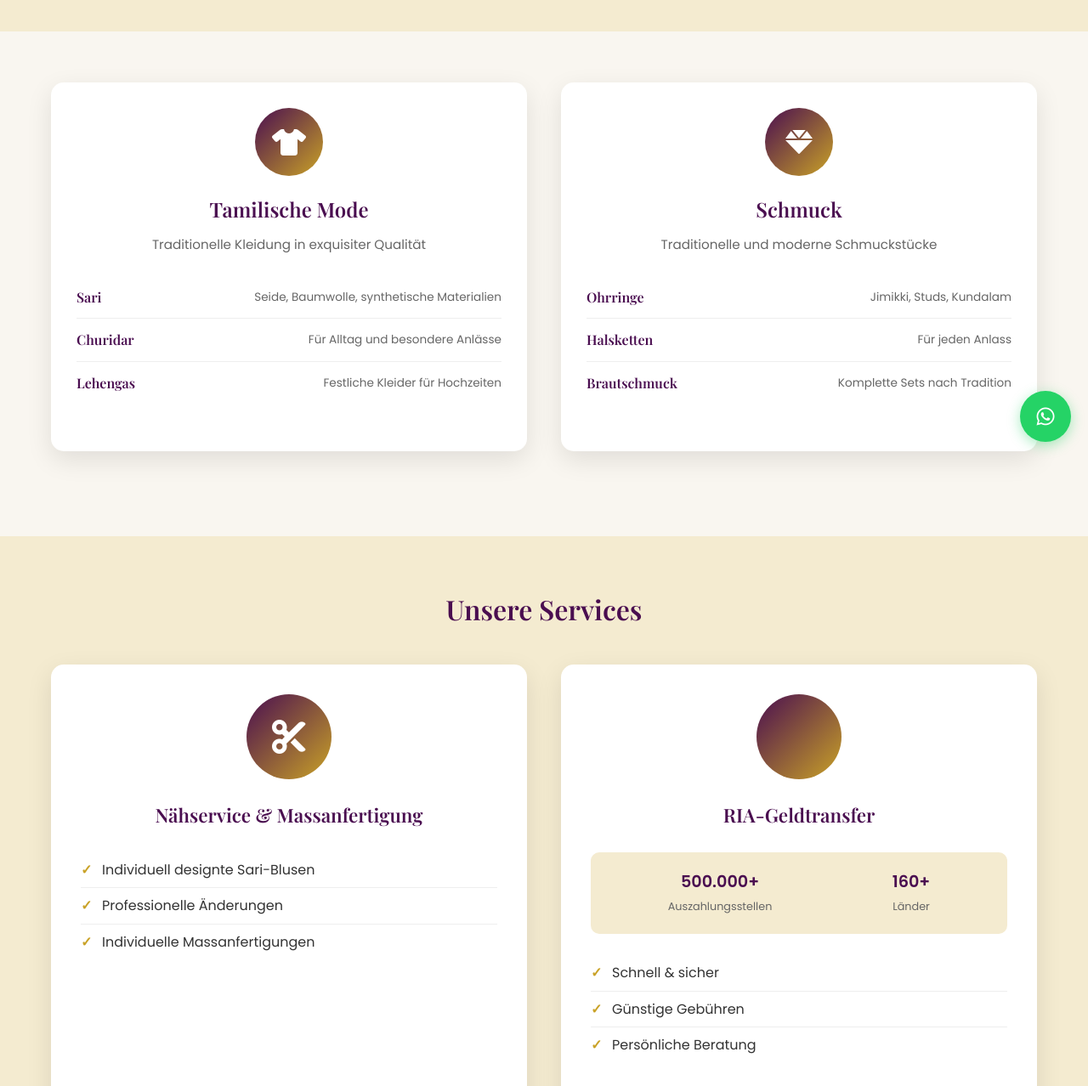
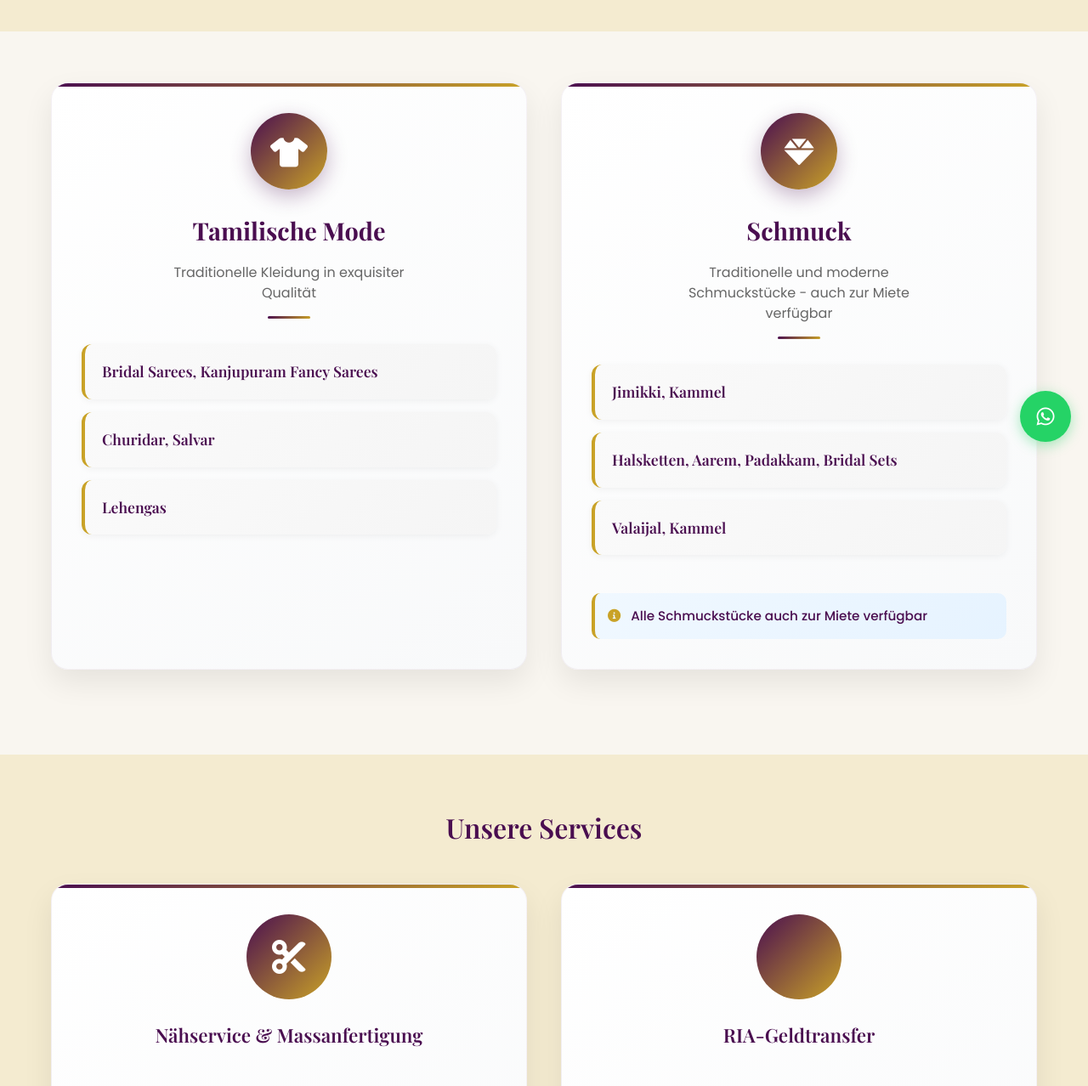
Before and after one commit to GAN-76/Najanam-Website, a plain HTML site: page produkte.html in a window 1280 px wide. Shown: the part 260-1538 px from the top of the page at 85% size. Drawn offline with nearby package versions, Linux system fonts and the light colour scheme.

```diff
--- a/css/style.css
+++ b/css/style.css
@@ -1181,82 +1181,162 @@
     grid-template-columns: repeat(auto-fit, minmax(350px, 1fr));
     gap: 40px;
     margin-bottom: 40px;
+    align-items: stretch;
 }
 
 .product-category {
-    background: white;
-    border-radius: 15px;
-    padding: 30px;
-    box-shadow: 0 10px 30px rgba(0, 0, 0, 0.1);
-    transition: transform 0.3s ease, box-shadow 0.3s ease;
+    background: linear-gradient(145deg, #ffffff, #f8f9fa);
+    border-radius: 20px;
+    padding: 35px;
+    box-shadow: 0 15px 35px rgba(0, 0, 0, 0.08);
+    transition: all 0.4s ease;
+    border: 1px solid rgba(74, 14, 80, 0.05);
+    position: relative;
+    overflow: hidden;
+    display: flex;
+    flex-direction: column;
+    min-height: 400px;
+}
+
+.product-category::before {
+    content: '';
+    position: absolute;
+    top: 0;
+    left: 0;
+    right: 0;
+    height: 4px;
+    background: linear-gradient(135deg, var(--primary-color), var(--secondary-color));
 }
 
 .product-category:hover {
-    transform: translateY(-5px);
-    box-shadow: 0 20px 40px rgba(0, 0, 0, 0.15);
+    transform: translateY(-8px);
+    box-shadow: 0 25px 50px rgba(0, 0, 0, 0.12);
+    border-color: rgba(74, 14, 80, 0.1);
 }
 
 .category-header {
     text-align: center;
-    margin-bottom: 25px;
+    margin-bottom: 30px;
+    position: relative;
+}
+
+.category-header::after {
+    content: '';
+    width: 50px;
+    height: 3px;
+    background: linear-gradient(135deg, var(--primary-color), var(--secondary-color));
+    display: block;
+    margin: 15px auto 0;
+    border-radius: 2px;
 }
 
 .category-icon {
-    width: 80px;
-    height: 80px;
+    width: 90px;
+    height: 90px;
     background: linear-gradient(135deg, var(--primary-color), var(--secondary-color));
     border-radius: 50%;
     display: flex;
     align-items: center;
     justify-content: center;
-    margin: 0 auto 20px;
+    margin: 0 auto 25px;
+    box-shadow: 0 8px 25px rgba(74, 14, 80, 0.3);
+    transition: all 0.3s ease;
+}
+
+.category-icon:hover {
+    transform: scale(1.05);
+    box-shadow: 0 12px 35px rgba(74, 14, 80, 0.4);
 }
 
 .category-icon i {
-    font-size: 2rem;
+    font-size: 2.2rem;
     color: white;
 }
 
 .category-header h2 {
     color: var(--primary-color);
-    margin-bottom: 10px;
-    font-size: 1.5rem;
+    margin-bottom: 15px;
+    font-size: 1.8rem;
+    font-weight: 700;
 }
 
 .category-header p {
     color: #666;
     margin-bottom: 0;
-    font-size: 0.95rem;
+    font-size: 1rem;
+    line-height: 1.5;
+    max-width: 280px;
+    margin-left: auto;
+    margin-right: auto;
+}
+
+.category-items {
+    flex: 1;
+    display: flex;
+    flex-direction: column;
+    justify-content: center;
 }
 
 .item-list {
     margin-bottom: 25px;
+    flex: 1;
 }
 
 .item {
-    display: flex;
-    justify-content: space-between;
-    align-items: center;
-    padding: 12px 0;
-    border-bottom: 1px solid #eee;
+    background: linear-gradient(135deg, #fafafa, #f5f5f5);
+    border-radius: 12px;
+    padding: 20px;
+    margin-bottom: 15px;
+    border-left: 4px solid var(--secondary-color);
+    transition: all 0.3s ease;
+    box-shadow: 0 2px 8px rgba(0, 0, 0, 0.05);
+}
+
+.item:hover {
+    transform: translateX(5px);
+    box-shadow: 0 4px 15px rgba(0, 0, 0, 0.1);
+    border-left-color: var(--primary-color);
 }
 
 .item:last-child {
-    border-bottom: none;
+    margin-bottom: 0;
 }
 
 .item h4 {
     color: var(--primary-color);
     margin: 0;
-    font-size: 1rem;
+    font-size: 1.1rem;
     font-weight: 600;
+    line-height: 1.4;
+    font-family: var(--header-font);
 }
 
 .item span {
     color: #666;
-    font-size: 0.85rem;
-    text-align: right;
-    max-width: 60%;
+    font-size: 0.9rem;
+    margin-top: 8px;
+    display: block;
+    font-style: italic;
+}
+
+.rental-info {
+    margin-top: 20px;
+    padding: 15px;
+    background: linear-gradient(135deg, #f0f8ff, #e6f3ff);
+    border-radius: 10px;
+    border-left: 4px solid var(--secondary-color);
+}
+
+.rental-info p {
+    margin: 0;
+    color: var(--primary-color);
+    font-weight: 500;
+    font-size: 0.95rem;
+}
+
+.rental-info i {
+    color: var(--secondary-color);
+    margin-right: 8px;
 }
 
 .category-actions {
@@ -1279,22 +1359,41 @@
 
 .services-grid {
     display: grid;
-    grid-template-columns: repeat(auto-fit, minmax(400px, 1fr));
+    grid-template-columns: repeat(auto-fit, minmax(350px, 1fr));
     gap: 40px;
     margin-top: 40px;
+    align-items: stretch;
 }
 
 .service-card {
-    background: white;
-    border-radius: 15px;
+    background: linear-gradient(145deg, #ffffff, #f8f9fa);
+    border-radius: 20px;
     padding: 35px;
     text-align: center;
-    box-shadow: 0 10px 30px rgba(0, 0, 0, 0.1);
-    transition: transform 0.3s ease;
+    box-shadow: 0 15px 35px rgba(0, 0, 0, 0.08);
+    transition: all 0.4s ease;
+    border: 1px solid rgba(74, 14, 80, 0.05);
+    position: relative;
+    overflow: hidden;
+    display: flex;
+    flex-direction: column;
+    min-height: 400px;
+}
+
+.service-card::before {
+    content: '';
+    position: absolute;
+    top: 0;
+    left: 0;
+    right: 0;
+    height: 4px;
+    background: linear-gradient(135deg, var(--primary-color), var(--secondary-color));
 }
 
 .service-card:hover {
-    transform: translateY(-5px);
+    transform: translateY(-8px);
+    box-shadow: 0 25px 50px rgba(0, 0, 0, 0.12);
+    border-color: rgba(74, 14, 80, 0.1);
 }
 
 .service-icon {
@@ -1349,6 +1448,10 @@
     padding: 0;
     margin: 25px 0;
     text-align: left;
+    flex: 1;
+    display: flex;
+    flex-direction: column;
+    justify-content: center;
 }
 
 .service-list li {
--- a/produkte.html
+++ b/produkte.html
@@ -67,16 +67,13 @@
                     <div class="category-items">
                         <div class="item-list">
                             <div class="item">
-                                <h4>Sari</h4>
-                                <span>Seide, Baumwolle, synthetische Materialien</span>
+                                <h4>Bridal Sarees, Kanjupuram Fancy Sarees</h4>
                             </div>
                             <div class="item">
-                                <h4>Churidar</h4>
-                                <span>Für Alltag und besondere Anlässe</span>
+                                <h4>Churidar, Salvar</h4>
                             </div>
                             <div class="item">
                                 <h4>Lehengas</h4>
-                                <span>Festliche Kleider für Hochzeiten</span>
                             </div>
                         </div>
                     </div>
@@ -89,22 +86,22 @@
                             <i class="fas fa-gem"></i>
                         </div>
                         <h2>Schmuck</h2>
-                        <p>Traditionelle und moderne Schmuckstücke</p>
+                        <p>Traditionelle und moderne Schmuckstücke - auch zur Miete verfügbar</p>
                     </div>
                     <div class="category-items">
                         <div class="item-list">
                             <div class="item">
-                                <h4>Ohrringe</h4>
-                                <span>Jimikki, Studs, Kundalam</span>
+                                <h4>Jimikki, Kammel</h4>
                             </div>
                             <div class="item">
-                                <h4>Halsketten</h4>
-                                <span>Für jeden Anlass</span>
+                                <h4>Halsketten, Aarem, Padakkam, Bridal Sets</h4>
                             </div>
                             <div class="item">
-                                <h4>Brautschmuck</h4>
-                                <span>Komplette Sets nach Tradition</span>
+                                <h4>Valaijal, Kammel</h4>
                             </div>
+                        </div>
+                        <div class="rental-info">
+                            <p><i class="fas fa-info-circle"></i> Alle Schmuckstücke auch zur Miete verfügbar</p>
                         </div>
                     </div>
                 </div>
```
Also changed, not shown: galerie.html (+0 -3 lines), index.html (+7 -0 lines).
